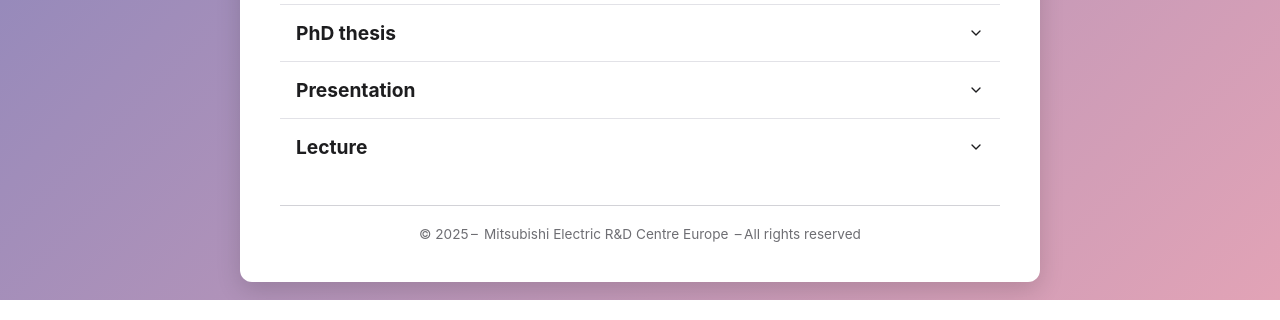
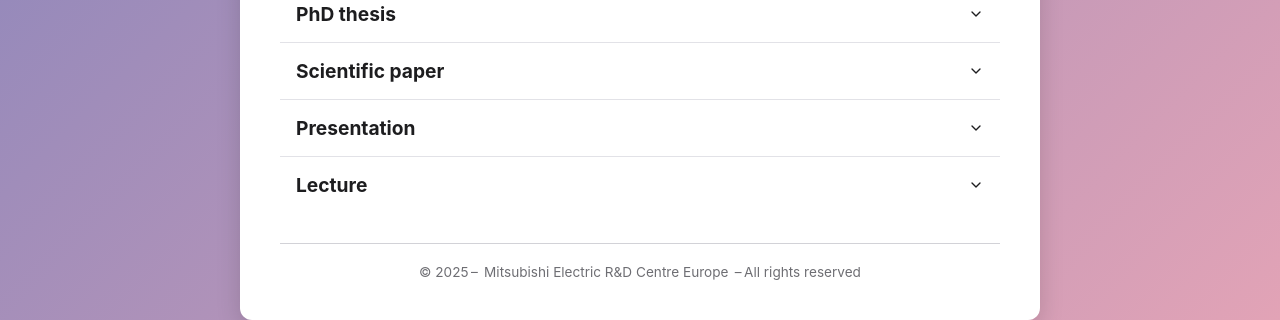
Before and after one commit to MERCE-PELCA/MERCE-PELCA.github.io, a plain HTML site: page publications.html in a window 1280 px wide. Shown: the part 500-820 px from the top of the page. Drawn offline with Linux system fonts and the light colour scheme.

Commit message:
Update publications

```diff
--- a/publications.html
+++ b/publications.html
@@ -198,6 +198,25 @@
 
         <div class="accordion-item">
           <div class="accordion-header">
+            Scientific paper
+            <svg xmlns="http://www.w3.org/2000/svg" viewBox="0 0 24 24">
+              <polyline points="6 9 12 15 18 9"/>
+            </svg>
+          </div>
+          <div class="accordion-content">
+            <div class="pub-item">
+              <p><strong>Author :</strong> Thomas GUILLEMET, Augustin EMPEYROU, Briac BAUDAIS, Tarak GHERSI, Nicolas DEGRENNE</p>
+              <p><strong>Title :</strong> PELCA : un outil collaboratif open-source pour l'analyse de cycle de vie en électronique</p>
+              <p><strong>Published in :</strong> SGE 2025</p>
+              <p><strong>Citation :</strong> Thomas Guillemet, Augustin Empeyrou, Briac Baudais, Tarak Ghersi, Nicolas Degrenne. PELCA : un outil collaboratif open-source pour l'analyse de cycle de vie en électronique. SGE 2025 (Symposium de Génie Electrique), Laboratoire LAPLACE; Laboratoire LAAS, Jul 2025, Toulouse, France. ⟨hal-05153919⟩</p>
+              <p><strong>Publish date :</strong> 2025-07-01</p>
+              <a href="https://hal.science/hal-05153919v1" target="_blank" class="btn-view">View</a>
+            </div>
+          </div>
+        </div>
+
+        <div class="accordion-item">
+          <div class="accordion-header">
             Presentation
             <svg xmlns="http://www.w3.org/2000/svg" viewBox="0 0 24 24">
               <polyline points="6 9 12 15 18 9"/>
```
